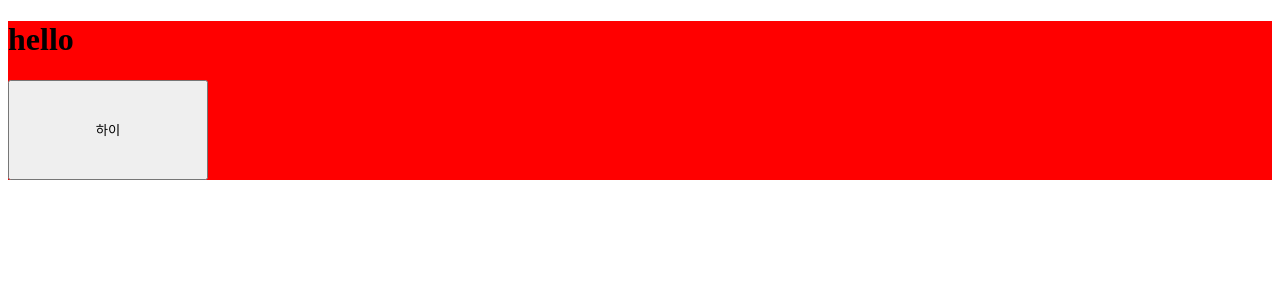
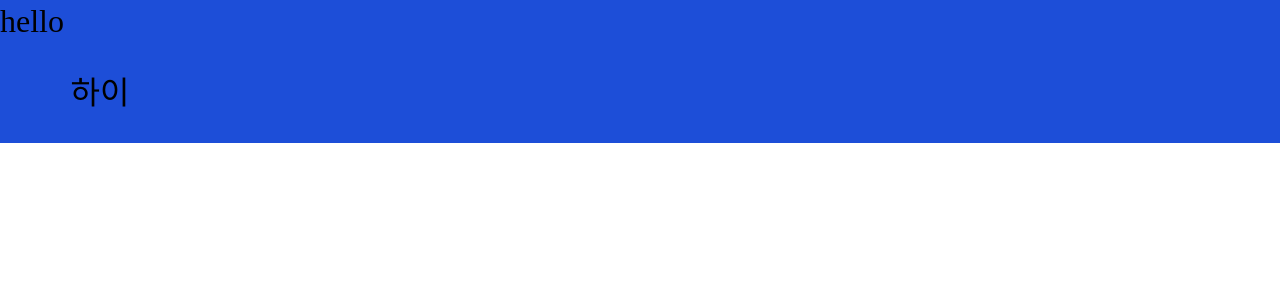
Before and after one commit to kimgyul11/new-moment, a React (Create React App) app: page / in a window 1280 px wide. Shown: the top 300 px of the page. Built offline with nearby package versions, Linux system fonts and the light colour scheme.

Commit message:
공통styles설정 완료

```diff
--- a/src/App.tsx
+++ b/src/App.tsx
@@ -1,5 +1,7 @@
 import { css } from "@emotion/react";
 import styled from "@emotion/styled";
+import { colors } from "./styles/colorPalette";
+import { typographyMap } from "./styles/typography";
 
 function App() {
   return (
@@ -11,14 +13,18 @@ function App() {
 }
 
 const Container = css`
-  background-color: red;
+  background-color: ${colors.blue980};
   width: 100%;
   height: 100%;
+  h1 {
+    ${typographyMap.t1}
+  }
 `;
 
 const Button = styled.button`
   width: 200px;
   height: 100px;
+  ${typographyMap.t1}
 `;
 
 export default App;
--- a/src/index.tsx
+++ b/src/index.tsx
@@ -1,12 +1,15 @@
 import React from "react";
 import ReactDOM from "react-dom/client";
 import App from "./App";
+import { Global } from "@emotion/react";
+import globalStyles from "@styles/globalStyles";
 
 const root = ReactDOM.createRoot(
   document.getElementById("root") as HTMLElement
 );
 root.render(
   <React.StrictMode>
+    <Global styles={globalStyles} />
     <App />
   </React.StrictMode>
 );
--- /dev/null
+++ b/src/styles/colorPalette.ts
@@ -0,0 +1,67 @@
+import { css } from "@emotion/react";
+
+export const colorPalette = css`
+  :root {
+    /* gray */
+    --gray: rgba(58, 58, 58, 1);
+    --gray50: #f9fafb;
+    --gray100: #f3f4f6;
+    --gray200: #e5e7eb;
+    --gray300: #d1d5db;
+    --gray400: #9ca3af;
+    --gray500: #6b7280;
+    --gray600: #4b5563;
+    --gray700: #374151;
+    --gray800: #1f2937;
+    --gray900: #111827;
+    /* blue */
+    --blue: #3b82f6;
+    --blue60: #eff6ff;
+    --blue100: #dbeafe;
+    --blue500: #3b82f6;
+    --blue980: #1d4ed8;
+    /* red */
+    --red: #ef4444;
+    --red50: #fee2e2;
+    --red100: #fca5a5;
+    /* etc */
+    --purple: #c084fc;
+    --purple100: #ede9fe;
+    --white: #fafafa;
+    --white600: #525252;
+    --white900: #171717;
+    --black: #09090b;
+    --teal: #5eead4;
+  }
+`;
+
+export const colors = {
+  gray: "var(--gray)",
+  gray50: "var(--gray50)",
+  gray100: "var(--gray100)",
+  gray200: "var(--gray200)",
+  gray300: "var(--gray300)",
+  gray400: "var(--gray400)",
+  gray500: "var(--gray500)",
+  gray600: "var(--gray600)",
+  gray700: "var(--gray700)",
+  gray800: "var(--gray800)",
+  gray900: "var(--gray900)",
+  blue: "var(--blue)",
+  blue60: "var(--blue60)",
+  blue100: "var(--blue100)",
+  blue500: "var(--blue500)",
+  blue980: "var(--blue980)",
+  red: "var(--red)",
+  red50: "var(--red50)",
+  red100: "var(--red100)",
+  purple: "var(--purple)",
+  purple100: "var(--purple100)",
+  white: "var(--white)",
+  white600: "var(--white600)",
+  white900: "var(--white900)",
+  black: "var(--black)",
+  teal: "var(--teal)",
+};
+
+export type Colors = keyof typeof colors;
--- /dev/null
+++ b/src/styles/globalStyles.ts
@@ -0,0 +1,148 @@
+import { css } from "@emotion/react";
+import { colorPalette } from "./colorPalette";
+
+export default css`
+  :root {
+    ${colorPalette}
+  }
+
+  html,
+  body,
+  div,
+  span,
+  applet,
+  object,
+  iframe,
+  h1,
+  h2,
+  h3,
+  h4,
+  h5,
+  h6,
+  p,
+  blockquote,
+  pre,
+  a,
+  abbr,
+  acronym,
+  address,
+  big,
+  cite,
+  code,
+  del,
+  dfn,
+  em,
+  img,
+  ins,
+  kbd,
+  q,
+  s,
+  samp,
+  small,
+  strike,
+  strong,
+  sub,
+  sup,
+  tt,
+  var,
+  b,
+  u,
+  i,
+  center,
+  dl,
+  dt,
+  dd,
+  ol,
+  ul,
+  li,
+  fieldset,
+  form,
+  label,
+  legend,
+  table,
+  caption,
+  tbody,
+  tfoot,
+  thead,
+  tr,
+  th,
+  td,
+  article,
+  aside,
+  canvas,
+  details,
+  embed,
+  figure,
+  figcaption,
+  footer,
+  header,
+  hgroup,
+  menu,
+  nav,
+  output,
+  ruby,
+  section,
+  summary,
+  time,
+  mark,
+  audio,
+  video {
+    margin: 0;
+    padding: 0;
+    border: 0;
+    font-size: 100%;
+    font: inherit;
+    vertical-align: baseline;
+  }
+  /* HTML5 display-role reset for older browsers */
+  article,
+  aside,
+  details,
+  figcaption,
+  figure,
+  footer,
+  header,
+  hgroup,
+  menu,
+  nav,
+  section {
+    display: block;
+  }
+  body {
+    line-height: 1;
+  }
+  ol,
+  ul {
+    list-style: none;
+  }
+  blockquote,
+  q {
+    quotes: none;
+  }
+  blockquote:before,
+  blockquote:after,
+  q:before,
+  q:after {
+    content: "";
+    content: none;
+  }
+  table {
+    border-collapse: collapse;
+    border-spacing: 0;
+  }
+  button {
+    border: none;
+    margin: 0;
+    padding: 0;
+    width: auto;
+    overflow: visible;
+    background: transparent;
+    color: inherit;
+    font: inherit;
+    line-height: normal;
+  }
+  a {
+    color: inherit;
+    text-decoration: inherit;
+  }
+`;
--- /dev/null
+++ b/src/styles/typography.ts
@@ -0,0 +1,34 @@
+import { css } from "@emotion/react";
+
+export const typographyMap = {
+  t1: css`
+    font-size: 32px;
+    line-height: 1.35;
+  `,
+  t2: css`
+    font-size: 26px;
+    line-height: 1.34;
+  `,
+  t3: css`
+    font-size: 22px;
+    line-height: 1.4;
+  `,
+  t4: css`
+    font-size: 20px;
+    line-height: 1.45;
+  `,
+  t5: css`
+    font-size: 17px;
+    line-height: 1.5;
+  `,
+  t6: css`
+    font-size: 15px;
+    line-height: 1.5;
+  `,
+  t7: css`
+    font-size: 13px;
+    line-height: 1.5;
+  `,
+};
+
+export type typography = keyof typeof typographyMap;
--- a/tsconfig.paths.json
+++ b/tsconfig.paths.json
@@ -3,7 +3,8 @@
     "baseUrl": ".",
     "paths": {
       "@/*": ["src/*"],
-      "@components/": ["src/components/*"]
+      "@components/*": ["src/components/*"],
+      "@styles/*": ["src/styles/*"]
     }
   }
 }
```
Also changed, not shown: src/styles/button.ts (added, +53 -0 lines).
